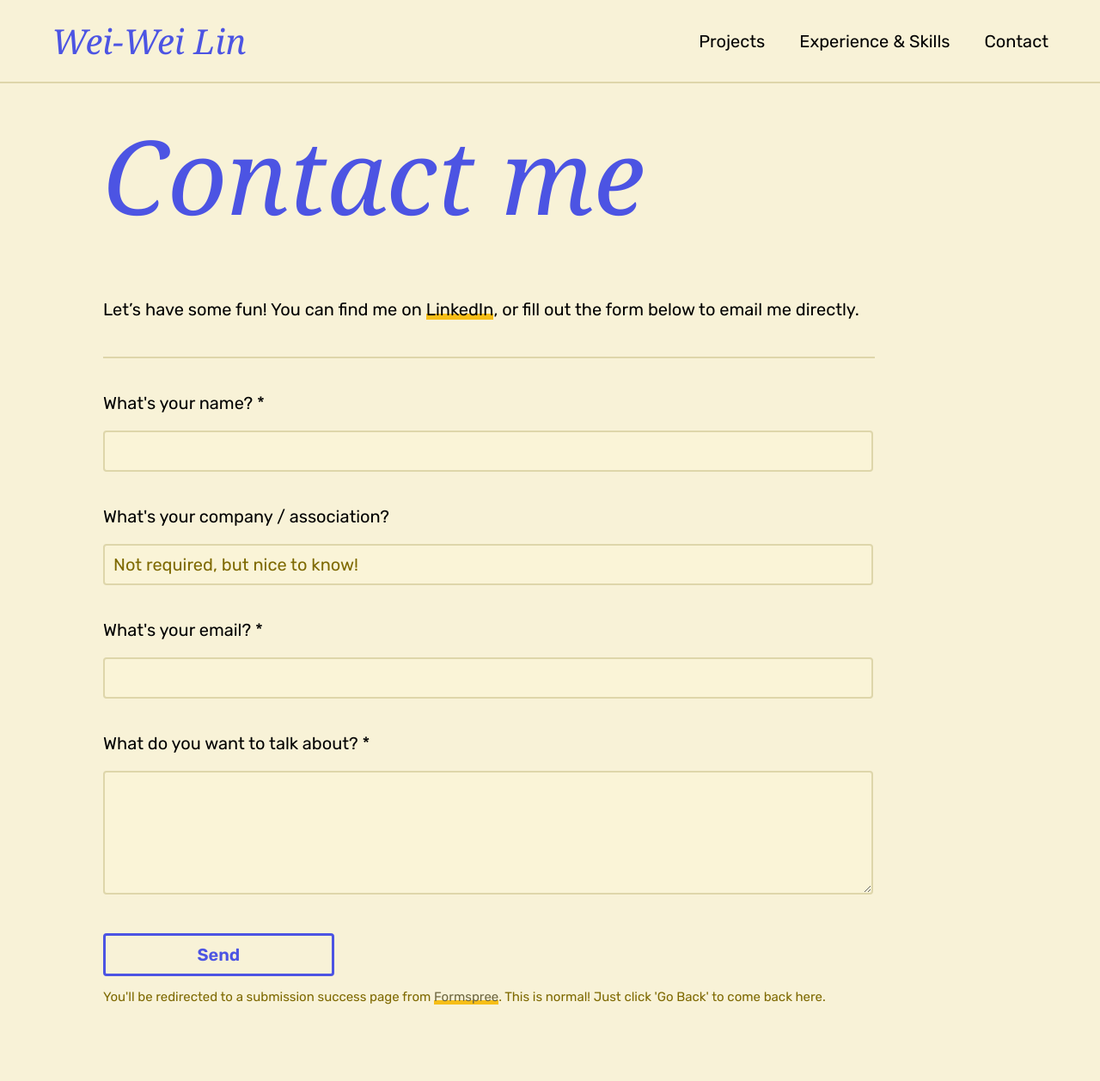
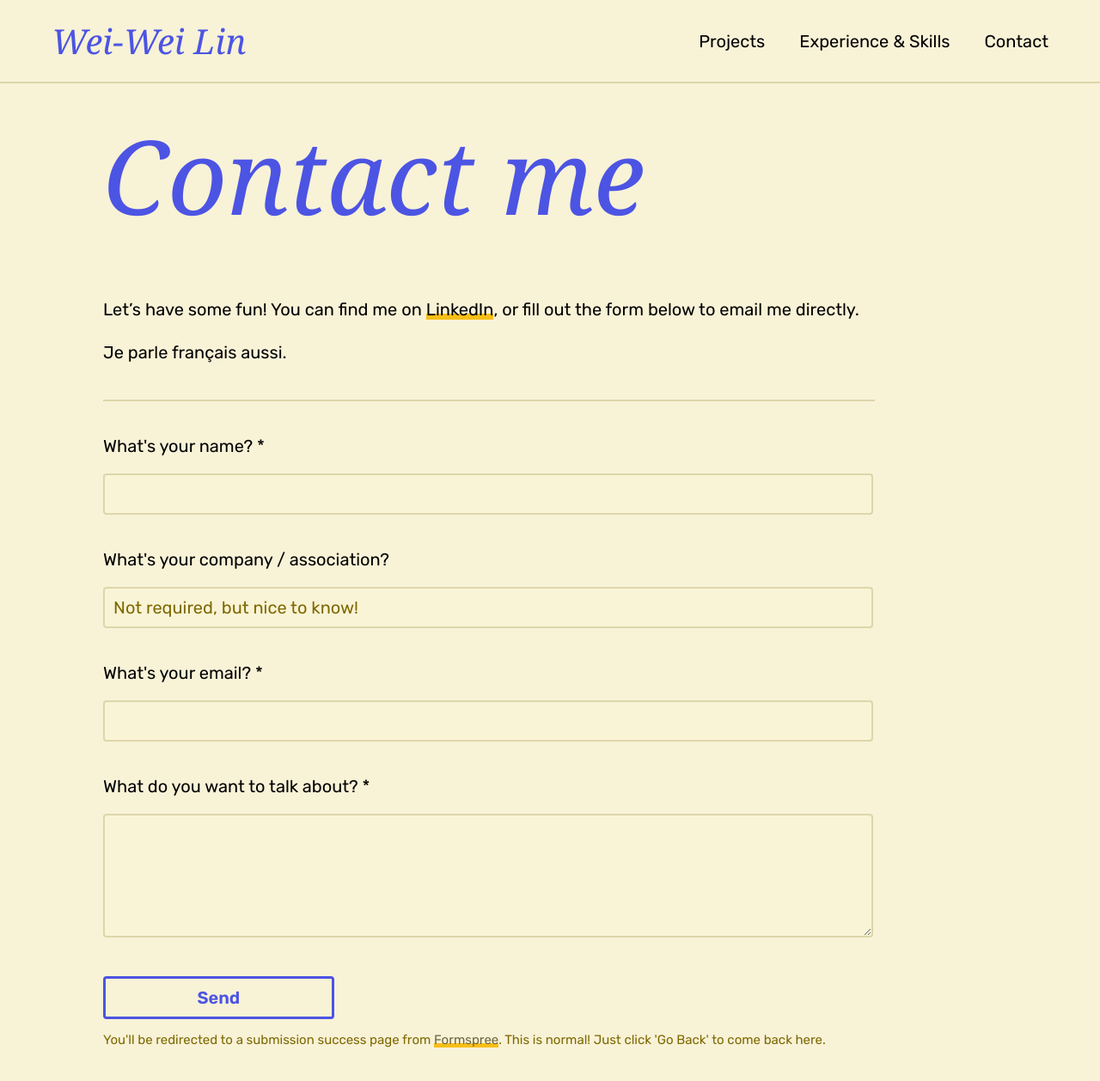
Before and after one commit to weisquared2/weiwei-design, a Jekyll site: the page built from contact.md, in a window 1280 px wide and 1400 px high, scrolled down 133 px. Shown: the top 1258 px of the window at 86% size. Built offline with Jekyll 4.4.1, drawn with Linux system fonts in a browser that asks for light colours; some web fonts are replaced.

Commit message:
Fixed some menu spacing bugs, added French mentions, updated CV pdf

```diff
--- a/contact.md
+++ b/contact.md
@@ -7,6 +7,8 @@
 # Contact me
 
 Let's have some fun! You can find me on [LinkedIn](https://linkedin.com/in/weiweilin), or fill out the form below to email me directly.
+
+Je parle français aussi.
 
 ---
 
--- a/css/style.css
+++ b/css/style.css
@@ -153,6 +153,7 @@
 	border-bottom: 2px solid #DED6AA;
 	display: flex;
 	justify-content: space-between;
+	align-items: center;
 }
 
 @media (max-width: 800px) {
@@ -165,12 +166,13 @@
 	display: flex;
 	justify-content: space-between;
 	align-items: center;
-	flex-wrap: wrap;
+	width: 100%;
 }
 
 nav div.other-links {
 	display: flex;
 	flex-direction: row;
+	align-items: center;
 }
 
 nav a.homelink {
@@ -191,11 +193,12 @@
 	margin-left: 40px;
 	align-content: center;
 	flex-wrap: wrap;
+	height: 22px;
+	white-space: nowrap;
 }
 
 nav a.navlink:hover {
 	background: linear-gradient(180deg, rgba(255,255,255,0) 0%, #F6BE17 0%);
-  display: inline;
 }
 
 /* mobile navigation stuff */
@@ -234,6 +237,7 @@
 	nav div.other-links.responsive{
 		display: flex;
 		align-items: flex-end;
+		width: 100%;
 	}
 
 	nav div.other-links.responsive a.navlink{
```
Also changed, not shown: 4 other files.
